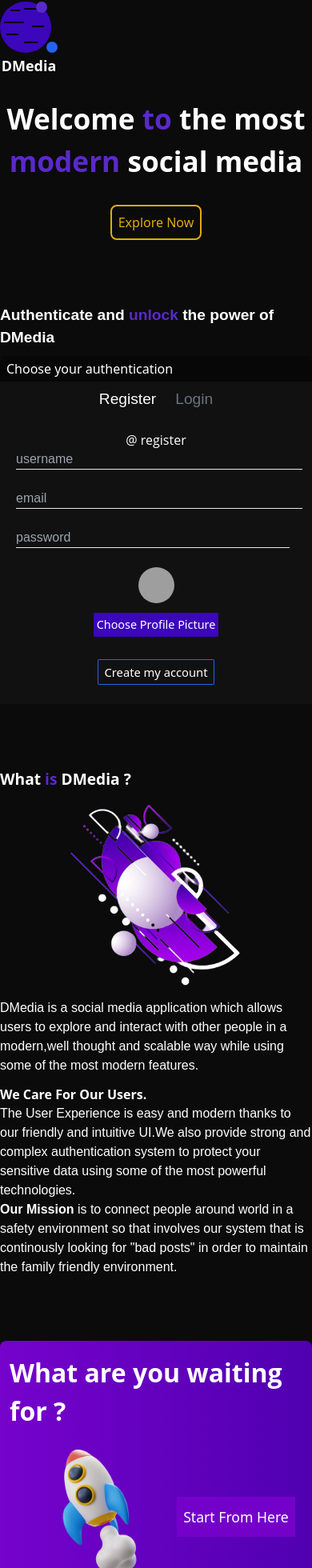
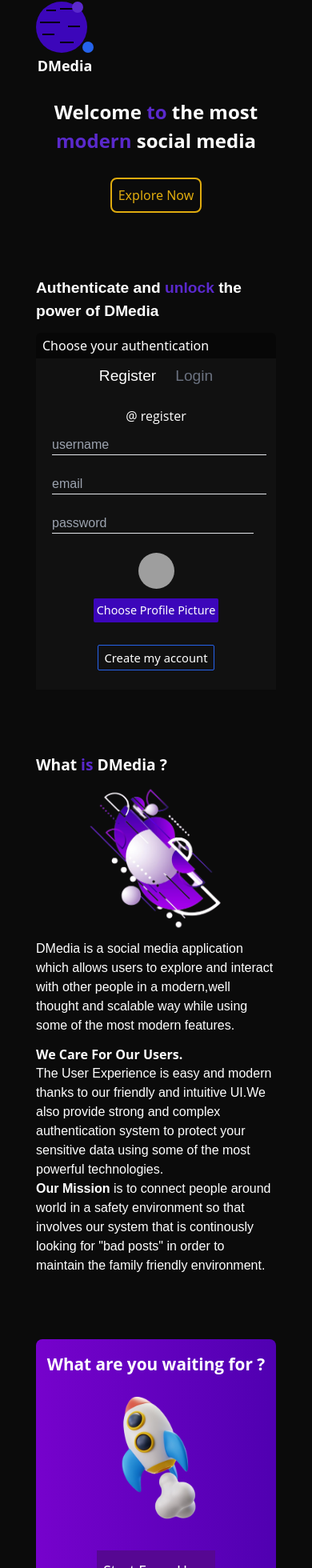
Before and after one commit to dennisdingo28/DMedia, a React (Create React App) app: page /auth in a window 390 px wide. Shown: the part 14-1974 px from the top of the page at 80% size. Built offline with nearby package versions, Linux system fonts and the light colour scheme; grey boxes are pictures that could not be loaded; the HTML template or start-up script is replaced by a standard one.

Commit message:
responsiveness tablet to do

```diff
--- a/src/App.css
+++ b/src/App.css
@@ -1,6 +1,18 @@
 .parent-container{
-    max-width: 400px;
+    max-width: 200px;
     margin: auto;
+}
+
+@media (min-width:340px){
+    .parent-container{
+        max-width: 300px;
+    }
+}
+
+@media (min-width:415px){
+    .parent-container{
+        max-width: 360px;
+    }
 }
 
 @media (min-width:480px){
--- a/src/components/Authenticate.jsx
+++ b/src/components/Authenticate.jsx
@@ -167,7 +167,7 @@ const Authenticate = () => {
           {/*hero*/}
           <div className="mt-10">
             <div className="heroHeader text-center">
-              <h1 className="text-[2.2em] font-Open font-bold">
+              <h1 className="text-[1.5em] font-Open font-bold sm:text-[2em]">
                 Welcome <span className="text-darkViolet">to</span> the most{" "}
                 <span className="text-darkViolet">modern</span> social media
               </h1>
@@ -180,11 +180,11 @@ const Authenticate = () => {
           {/*page content*/}
           <div className="authenticationWrapper">
             <div className="authenticationContainer font-Karla       font-medium mt-20">
-              <h2 className="font-bold text-[1.2em] mb-2">
+              <h2 className="font-bold text-[1.2em] mb-3 max-w-[700px] mx-auto">
                 Authenticate and <span className="text-darkViolet">unlock</span>{" "}
                 the power of DMedia
               </h2>
-              <div className="authenticationContainer">
+              <div className="authenticationContainer max-w-[700px] mx-auto">
                 <div className="bg-[#070707] px-2 py-1 rounded-t-md">
                   <p className="font-Noto text-[1em] font-thin">
                     Choose your authentication
@@ -198,7 +198,9 @@ const Authenticate = () => {
                           !form ? "text-gray-500" : "text-white"
                         }  font-thin cursor-pointer relative after:content-[""]
                                             text-[1.2em]
-                                            after:h-[1.6px] after:bg-darkBlue after:absolute after:bottom-[-3px] after:left-[50%] after:translate-x-[-50%] after:w-[0px] hover:after:w-[100%] after:duration-[.20s]`}
+                                            after:h-[1.6px]
+
+                                            after:bg-darkBlue after:absolute after:bottom-[-3px] after:left-[50%] after:translate-x-[-50%] after:w-[0px] hover:after:w-[100%] after:duration-[.20s]`}
                         onClick={() => setForm(true)}
                       >
                         Register
@@ -217,7 +219,7 @@ const Authenticate = () => {
                     <div className="authContainer p-3 relative">
                       {form ? (
                         <div className="registerContainer mt-3">
-                          <p className="text-center lowercase font-Open">
+                          <p className="text-center lowercase font-Open mb-3">
                             @ register
                           </p>
 
@@ -358,7 +360,7 @@ const Authenticate = () => {
                         </div>
                       ) : (
                         <div className="loginContainer duration-150">
-                          <p className="text-center mt-3 lowercase font-Open">
+                          <p className="text-center mt-3 mb-3 lowercase font-Open">
                             @ login
                           </p>
                           <div className="loginForm flex flex-col gap-6">
@@ -444,7 +446,7 @@ const Authenticate = () => {
             <div className="mt-2">
               <img
                 src={planets}
-                className=" mb-2 max-w-[100%] object-cover w-[100%]"
+                className=" mb-2 max-w-[450px] mx-auto object-cover w-[100%]"
                 alt="planets"
               />
               <p className="font-Karla font-medium">
@@ -474,14 +476,17 @@ const Authenticate = () => {
           </div>
 
           <div className="badgeWrapper mt-20">
-            <div className="badgeContainer bg-gradient-to-r from-[#7602CC] to-[#5000B1] flex flex-col justify-center items-center px-3 py-4 rounded-lg">
-              <h3 className="text-[2em] font-Open font-bold text-white">
+            <div className="badgeContainer bg-gradient-to-r from-[#7602CC] to-[#5000B1] px-3 py-4 rounded-lg sm:max-w-[500px] sm:mx-auto">
+              <h3 className="text-[1.3em] font-Open font-bold text-white text-center">
                 What are you waiting for ?
               </h3>
-              <div className="flex items-center">
-                <img src={rocket} alt="rocketImage" className="max-w-[200px]" />
+              <div className="flex items-center flex-col sm:flex-row sm:justify-center">
                 <div>
-                  <button className="mt-4 capitalize font-Noto bg-[#7401CA] px-2 py-3 hover:bg-[#480698] text-[1.1em]">
+                <img src={rocket} alt="rocketImage" className="min-w-[200px] max-w-[200px]" />
+                </div>
+
+                <div>
+                  <button className="mt-4 capitalize font-Noto bg-[#560792] px-2 py-3 hover:bg-[#480698] text-[1.1em]">
                     Start From Here
                   </button>
                 </div>
```
